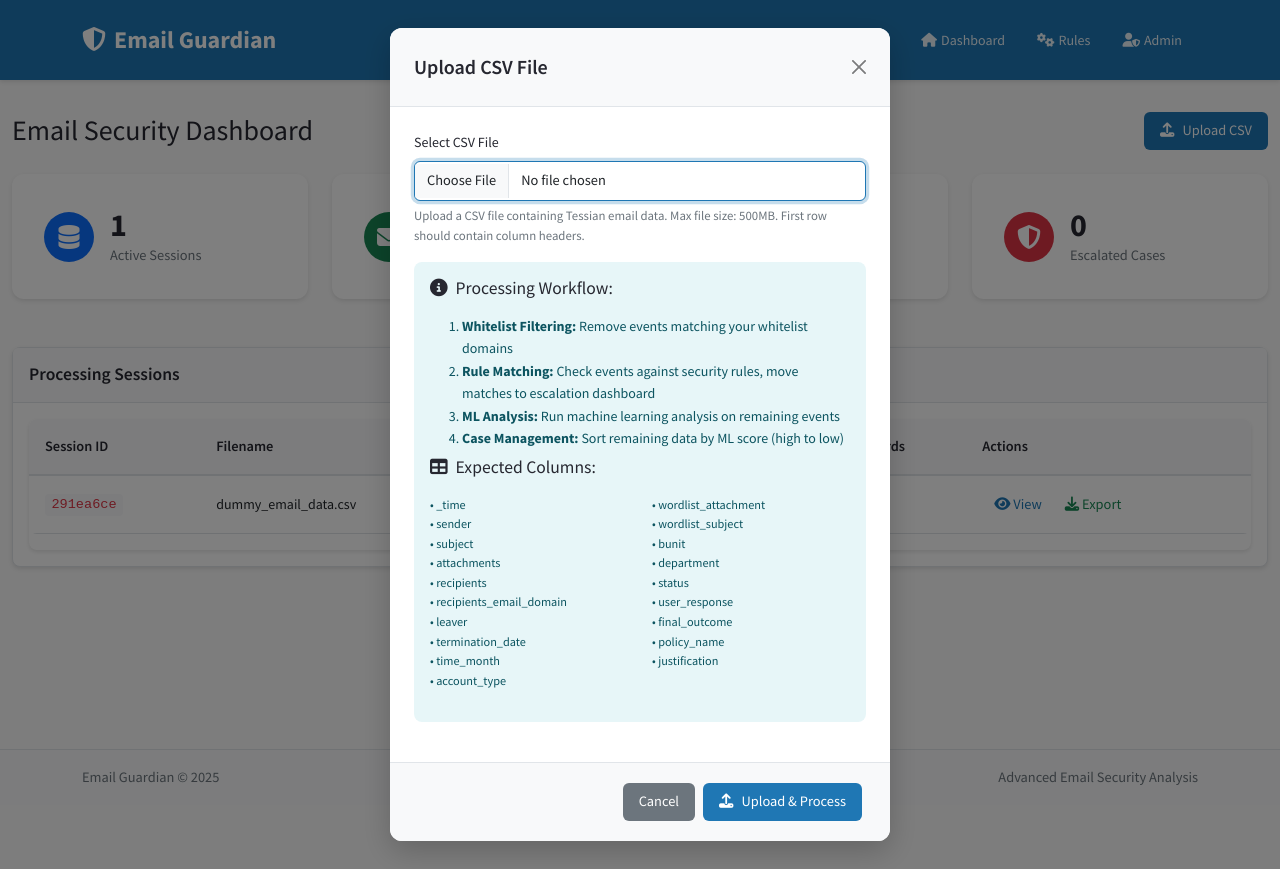
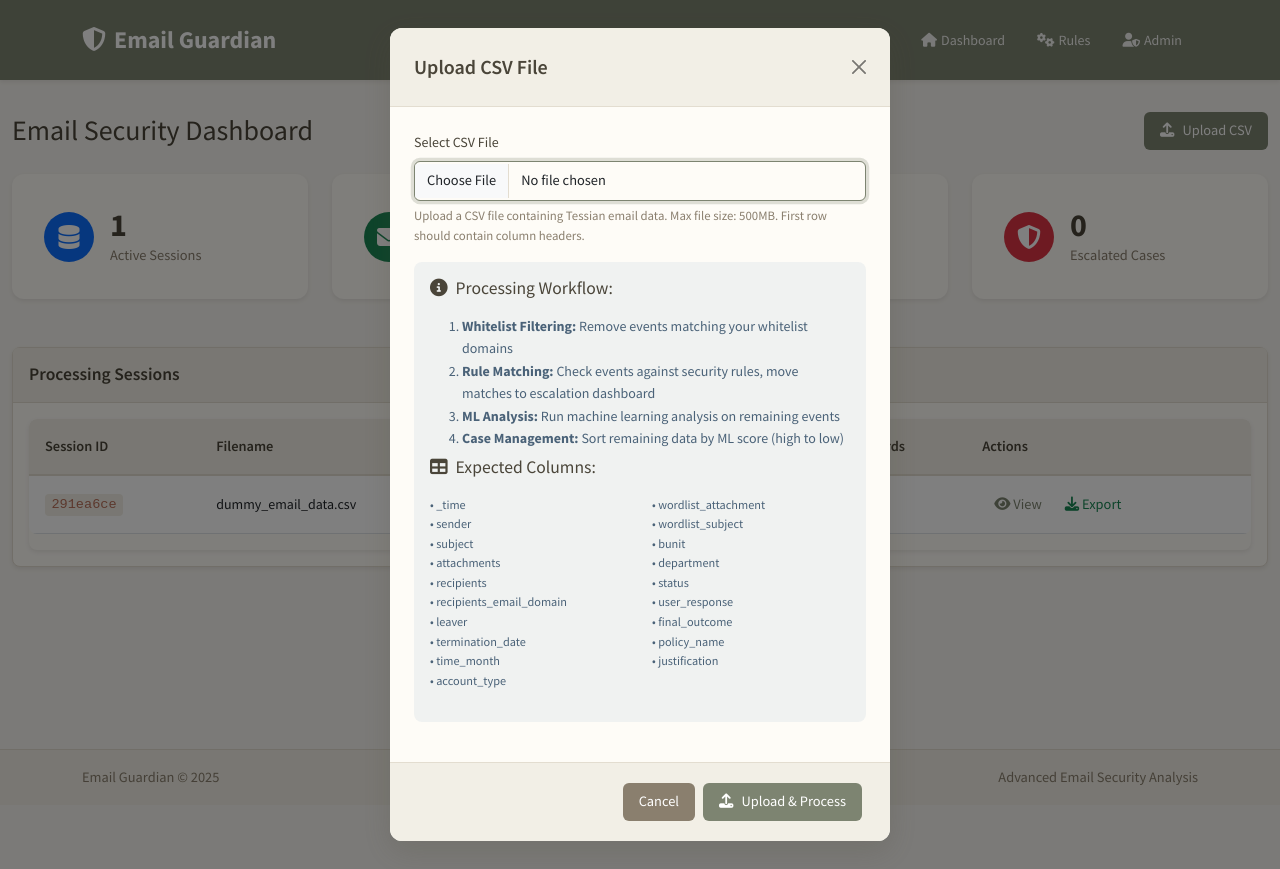
Before and after one commit to Rudolph001/Email_Guardian, a Flask app: page / in a window 1280 px wide, after a click on "Upload CSV". Run offline with Flask 3, Linux system fonts and the light colour scheme; some libraries are stand-ins or nearby versions.

Commit message:
Assistant checkpoint: Updated app colors to earthy satin palette
Assistant generated file changes:
- static/css/style.css: Update color scheme to earthy satin colors

---

User prompt:

make my app colors more earthy satin colors but keep the icon colors as is

Replit-Commit-Author: Assistant
Replit-Commit-Session-Id: 676c7448-12a4-48c4-890e-21a67b3ab447

```diff
--- a/static/css/style.css
+++ b/static/css/style.css
@@ -1,25 +1,26 @@
+
 /* Email Guardian - Professional Business Intelligence Interface */
-/* Colors: Primary #1f77b4, Secondary #ff7f0e, Background #fafafa, Text #262730, Cards #ffffff, Borders #e1e5e9 */
+/* Colors: Earthy Satin Palette - Sage Green Primary, Terracotta Secondary, Warm Cream Background */
 
 /* Import Google Fonts */
 @import url('https://fonts.googleapis.com/css2?family=Source+Sans+Pro:wght@300;400;600;700&family=Roboto:wght@300;400;500;700&display=swap');
 
-/* Root Variables */
+/* Root Variables - Earthy Satin Color Palette */
 :root {
-    --primary-color: #1f77b4;
-    --secondary-color: #ff7f0e;
-    --background-color: #fafafa;
-    --text-color: #262730;
-    --card-background: #ffffff;
-    --border-color: #e1e5e9;
-    --success-color: #28a745;
-    --warning-color: #ffc107;
-    --danger-color: #dc3545;
-    --info-color: #17a2b8;
-    --light-color: #f8f9fa;
-    --dark-color: #343a40;
-    --shadow: 0 2px 4px rgba(0, 0, 0, 0.1);
-    --shadow-lg: 0 4px 6px rgba(0, 0, 0, 0.1);
+    --primary-color: #7d8471;        /* Sage green - earthy and calming */
+    --secondary-color: #c07854;      /* Terracotta - warm earth tone */
+    --background-color: #f7f5f0;     /* Warm cream - soft background */
+    --text-color: #4a4539;           /* Dark earth brown - readable text */
+    --card-background: #fefcf7;      /* Off-white with warm undertone */
+    --border-color: #e3ddd0;         /* Soft taupe border */
+    --success-color: #6b8e5a;        /* Forest green - natural success */
+    --warning-color: #d4a574;        /* Golden amber - warm warning */
+    --danger-color: #b8705a;         /* Clay red - muted danger */
+    --info-color: #7a9bb8;           /* Dusty blue - calm info */
+    --light-color: #f2efe6;          /* Light beige */
+    --dark-color: #3d3a32;           /* Dark charcoal brown */
+    --shadow: 0 2px 4px rgba(77, 69, 57, 0.1);
+    --shadow-lg: 0 4px 6px rgba(77, 69, 57, 0.12);
 }
 
 /* Base Styles */
@@ -112,7 +113,7 @@ h6 { font-size: 1.1rem; font-weight: 500; }
 }
 
 .card-text {
-    color: #6c757d;
+    color: #8a7f6e;
     font-size: 0.9rem;
 }
 
@@ -154,7 +155,7 @@ h6 { font-size: 1.1rem; font-weight: 500; }
 
 .stats-card p {
     font-size: 0.9rem;
-    color: #6c757d;
+    color: #8a7f6e;
     margin-bottom: 0;
 }
 
@@ -190,14 +191,14 @@ a.text-decoration-none:hover .clickable-card p {
 }
 
 .btn-primary:hover {
-    background-color: #1864a0;
-    border-color: #1864a0;
+    background-color: #6b7360;
+    border-color: #6b7360;
     transform: translateY(-1px);
 }
 
 .btn-secondary {
-    background-color: #6c757d;
-    border-color: #6c757d;
+    background-color: #8a7f6e;
+    border-color: #8a7f6e;
 }
 
 .btn-success {
@@ -325,11 +326,13 @@ a.text-decoration-none:hover .clickable-card p {
     padding: 0.5rem 0.75rem;
     font-size: 0.9rem;
     transition: border-color 0.3s ease, box-shadow 0.3s ease;
+    background-color: var(--card-background);
 }
 
 .form-control:focus {
     border-color: var(--primary-color);
-    box-shadow: 0 0 0 0.2rem rgba(31, 119, 180, 0.25);
+    box-shadow: 0 0 0 0.2rem rgba(125, 132, 113, 0.25);
+    background-color: var(--card-background);
 }
 
 .form-select {
@@ -351,7 +356,7 @@ a.text-decoration-none:hover .clickable-card p {
 }
 
 .form-text {
-    color: #6c757d;
+    color: #8a7f6e;
     font-size: 0.8rem;
 }
 
@@ -369,30 +374,31 @@ a.text-decoration-none:hover .clickable-card p {
 }
 
 .alert-success {
-    background-color: rgba(40, 167, 69, 0.1);
-    color: #155724;
+    background-color: rgba(107, 142, 90, 0.1);
+    color: #3d5a2f;
 }
 
 .alert-warning {
-    background-color: rgba(255, 193, 7, 0.1);
-    color: #856404;
+    background-color: rgba(212, 165, 116, 0.1);
+    color: #8b6c39;
 }
 
 .alert-danger {
-    background-color: rgba(220, 53, 69, 0.1);
-    color: #721c24;
+    background-color: rgba(184, 112, 90, 0.1);
+    color: #7a453a;
 }
 
 .alert-info {
-    background-color: rgba(23, 162, 184, 0.1);
-    color: #0c5460;
+    background-color: rgba(122, 155, 184, 0.1);
+    color: #4a6278;
 }
 
 /* Modals */
 .modal-content {
     border-radius: 12px;
     border: none;
-    box-shadow: 0 10px 30px rgba(0, 0, 0, 0.2);
+    box-shadow: 0 10px 30px rgba(77, 69, 57, 0.2);
+    background-color: var(--card-background);
 }
 
 .modal-header {
@@ -442,13 +448,13 @@ a.text-decoration-none:hover .clickable-card p {
 }
 
 .footer .text-muted {
-    color: #6c757d !important;
+    color: #8a7f6e !important;
     font-size: 0.9rem;
 }
 
 /* Custom Utilities */
 .text-muted {
-    color: #6c757d !important;
+    color: #8a7f6e !important;
 }
 
 .bg-light {
@@ -585,7 +591,7 @@ code {
 .form-control:focus,
 .form-select:focus {
     outline: none;
-    box-shadow: 0 0 0 0.2rem rgba(31, 119, 180, 0.25);
+    box-shadow: 0 0 0 0.2rem rgba(125, 132, 113, 0.25);
 }
 
 /* Accessibility */
```
Also changed, not shown: other parts of static/css/style.css (+19 -16 lines).
